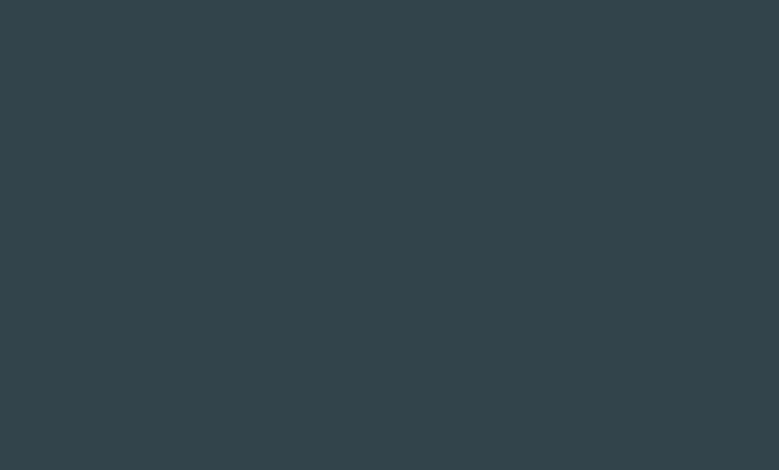
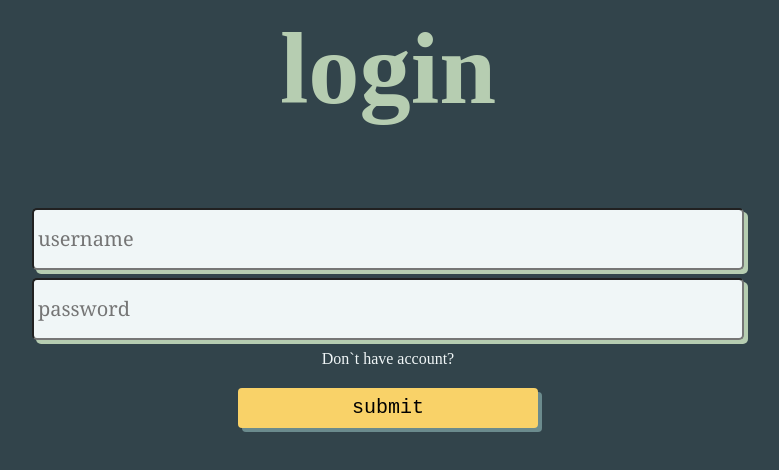
Before and after one commit to andriisydor/web_course_labs, a React (Create React App) app in the folder app/: page /login in a window 1280 px wide. Before the commit this address had no page. Shown: the top 470 px of the page, without its empty margins (252-1031 px from the left). Built offline with nearby package versions, Linux system fonts and the light colour scheme.

Commit message:
fix link error

```diff
--- /dev/null
+++ b/app/src/Login.js
@@ -0,0 +1,25 @@
+import React, { Component } from 'react';
+import { Link } from "react-router-dom";
+
+class Login extends Component {
+    state = {  }
+    render() {
+        return (
+            <div className="mainpart">
+                <h1>login</h1>
+                <div className="alert"></div>
+                <div className="objectholder">
+                    <form id="login-form">
+                        <input name="username" placeholder="username" className="forminput"></input>
+                        <input name="password" placeholder="password" className="forminput" type="password">
+                        </input>
+                        <Link to="/" className="forget"><span>Don`t have account?</span></Link>
+                        <input className="enter" type="button" value="submit"></input>
+                    </form>
+                </div>
+            </div>
+        );
+    }
+}
+
+export default Login;
--- a/app/src/Navbar.js
+++ b/app/src/Navbar.js
@@ -1,17 +1,16 @@
-import React, { useState, Component } from 'react';
+import React, { Component } from 'react';
 import { Link } from "react-router-dom";
 
 class Navbar extends Component {
-    state = {  }
     render() {
         return (
             <div class="sidebar">
                 <Link to="/">PLAYLISTS</Link>
-                <Link to="/blogs">SONGS</Link>
-                <Link to="/blogs">LIBRARY</Link>
-                <Link to="/blogs">CREATE PLAYLIST</Link>
-                <Link to="/blogs">LOGOUT</Link>
-                <Link to="/blogs">EDIT ACCOUNT</Link>
+                <Link to="/">SONGS</Link>
+                <Link to="/">LIBRARY</Link>
+                <Link to="/">CREATE PLAYLIST</Link>
+                <Link to="/login">LOGOUT</Link>
+                <Link to="/">EDIT ACCOUNT</Link>
             </div>
         );
     }
--- a/app/src/index.js
+++ b/app/src/index.js
@@ -1,8 +1,8 @@
 import React from 'react';
 import ReactDOM from 'react-dom/client';
 import App from './App';
+import Login from './Login';
 import { BrowserRouter, Routes, Route } from "react-router-dom";
-// import reportWebVitals from './reportWebVitals';
 
 const root = ReactDOM.createRoot(document.getElementById('root'));
 root.render(
@@ -10,13 +10,8 @@ root.render(
       <Routes>
         <Route path="/" >
           <Route index element={<App />} />
-          <Route path="blogs" element={<App />} />
+          <Route path="login" element={<Login />} />
         </Route>
       </Routes>
   </BrowserRouter>
 );
-
-// If you want to start measuring performance in your app, pass a function
-// to log results (for example: reportWebVitals(console.log))
-// or send to an analytics endpoint. Learn more: https://bit.ly/CRA-vitals
-// reportWebVitals();
```
Also changed, not shown: app/src/App.js (line endings or trailing spaces).
